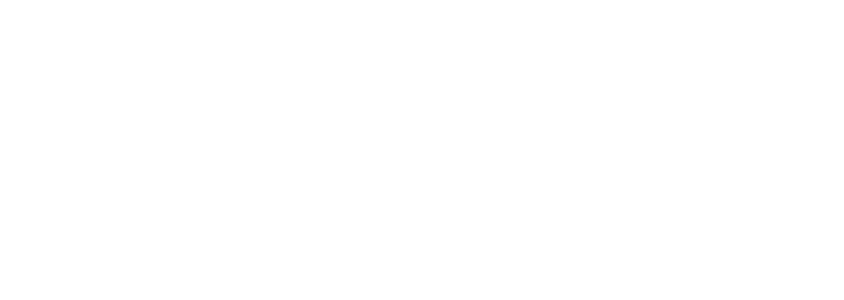
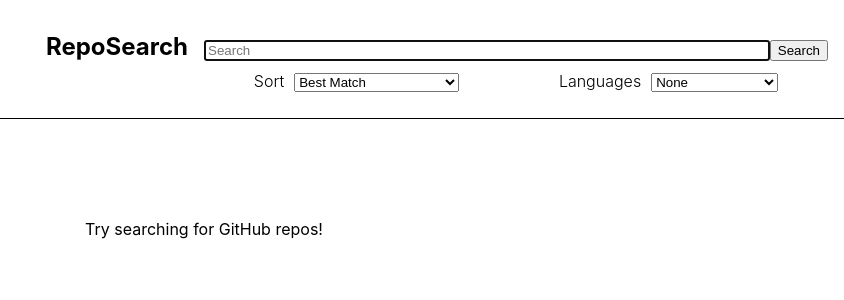
Before and after one commit to Nathan-Froeh/repo-search, a React (Create React App) app: page / in a window 1280 px wide. Shown: the top 300 px of the page, without its empty margins (436-1280 px from the left). Built offline with nearby package versions, Linux system fonts and the light colour scheme.

Commit message:
fix route

```diff
--- a/src/App.jsx
+++ b/src/App.jsx
@@ -32,11 +32,11 @@ function App(props) {
     <div className="App">
       <Switch>
 
-        <Route path="/repo-search/repo">
+        <Route path="/repo">
           <RepoDetail repo={selectedRepo}></RepoDetail>
         </Route>
 
-        <Route exact path="/repo-search/">
+        <Route exact path="/">
           <Search
             onSubmit={githubResults => setSearchResults(githubResults)}
             onError={error => setError(error)}>
```
